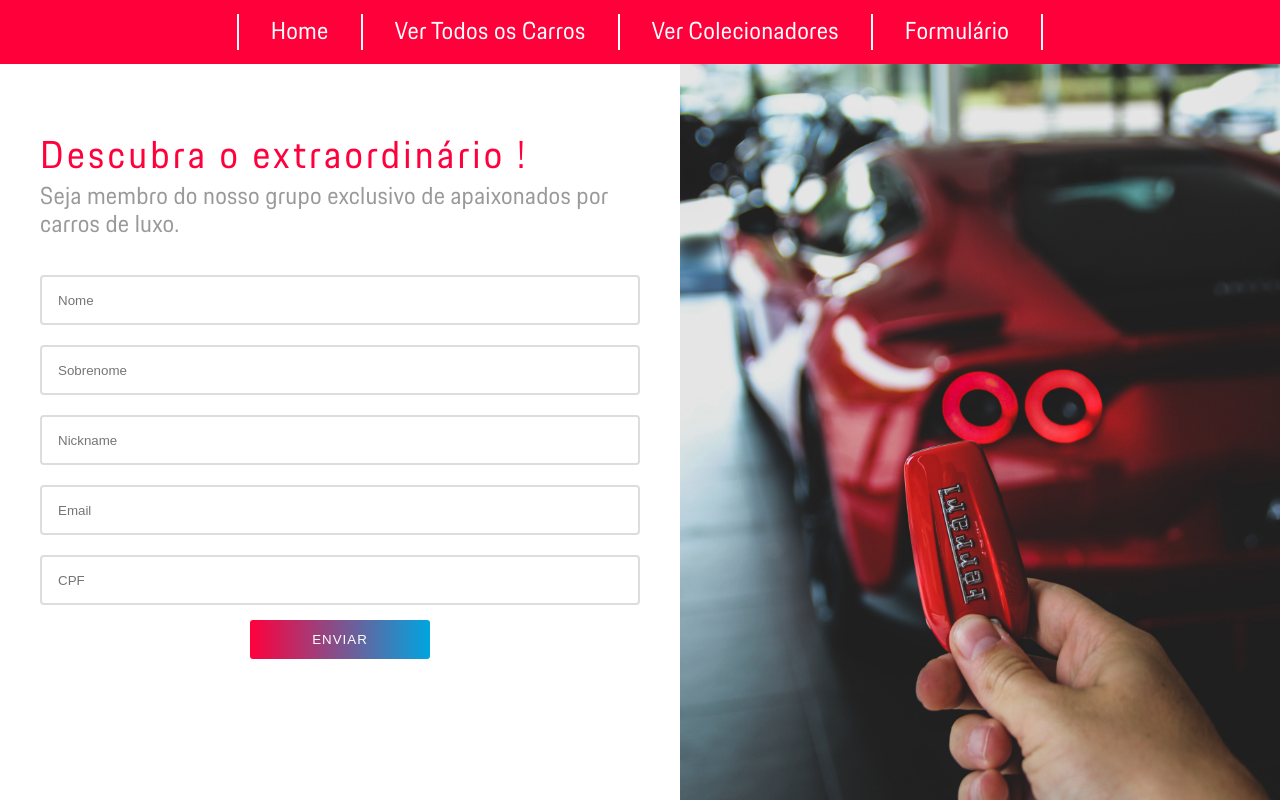
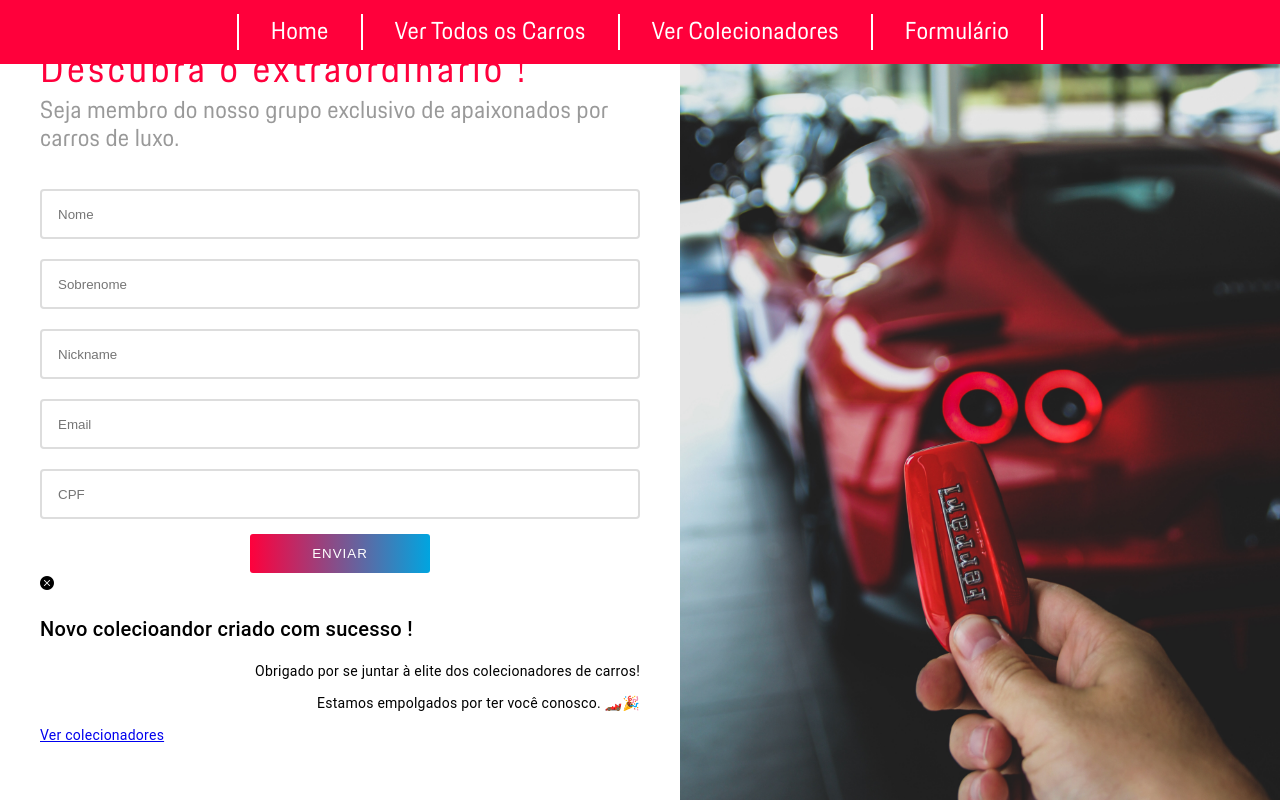
Before and after one commit to IgorMariano25/Colecionador-Carro-Cloud-Computing, an Angular app in the folder frontend/: page /FormularioColecionador in a window 1280 px wide. Built offline with nearby package versions, Linux system fonts and the light colour scheme.

Commit message:
Informações required forms e criando popup de envio

```diff
--- a/frontend/src/app/pages/FormularioColecionador/formulario-colecionador.component.html
+++ b/frontend/src/app/pages/FormularioColecionador/formulario-colecionador.component.html
@@ -6,12 +6,35 @@
         <h3 class="animation a2">Seja membro do nosso grupo exclusivo de apaixonados por carros de luxo.</h3>
       </div>
       <div class="form">
-        <input type="text" name="nome" class="form-field animation a3" [(ngModel)]="colecionador.nome" placeholder="Nome">
-        <input type="text" name="sobrenome" class="form-field animation a4" [(ngModel)]="colecionador.sobrenome" placeholder="Sobrenome">
-        <input type="text" name="nickname" class="form-field animation a4" [(ngModel)]="colecionador.nickname" placeholder="Nickname">
-        <input type="email" name="email" class="form-field animation a3" [(ngModel)]="colecionador.email" placeholder="Email">
-        <input type="text" name="cpf" class="form-field animation a3" [(ngModel)]="colecionador.cpf" placeholder="CPF">
-        <button (click)="criarNovoColecionador()" class="animation a6">ENVIAR</button>
+        <input type="text" name="nome" class="form-field animation a3" [(ngModel)]="colecionador.nome"
+          placeholder="Nome" required>
+
+        <input type="text" name="sobrenome" class="form-field animation a4" [(ngModel)]="colecionador.sobrenome"
+          placeholder="Sobrenome" required>
+
+        <input type="text" name="nickname" class="form-field animation a4" [(ngModel)]="colecionador.nickname"
+          placeholder="Nickname" required>
+
+        <input type="email" name="email" class="form-field animation a3" [(ngModel)]="colecionador.email"
+          placeholder="Email" required>
+
+        <input type="text" name="cpf" class="form-field animation a3" [(ngModel)]="colecionador.cpf" placeholder="CPF"
+          required>
+        <button (click)="criarNovoColecionador(); openPopUp()" class="animation a6">ENVIAR</button>
+
+        <div class="popup__view">
+          <div class="popup" id="popup">
+            <!--Fechar popup com span -->
+            <div (click)="closePopUp()"><span id="close__popup"><i class="bi bi-x-circle-fill"></i></span></div>
+            <div id="content__popup">
+              <img src="" alt="">
+              <h2>Novo colecioandor criado com sucesso !</h2>
+              <p>Obrigado por se juntar à elite dos colecionadores de carros!</p>
+              <p>Estamos empolgados por ter você conosco. <span>🏎️🎉</span></p>
+              <div class="button__popup"><a routerLink="/Colecionadores"><span>Ver colecionadores</span></a></div>
+            </div>
+          </div>
+        </div>
       </div>
     </div>
     <div class="right">
```
